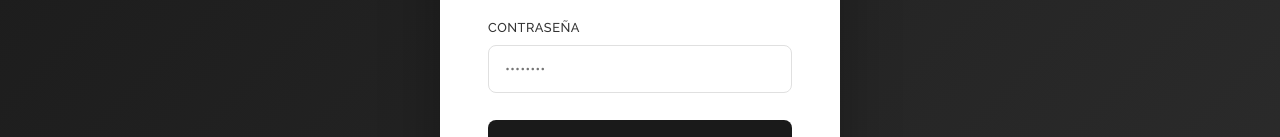
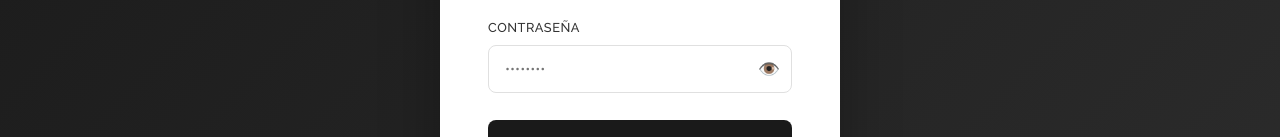
Before and after one commit to javierbolivia/festejia, a Next.js app: page /login in a window 1280 px wide. Shown: the part 351-488 px from the top of the page. Built offline with nearby package versions, Linux system fonts and the light colour scheme.

Commit message:
Agregar ojo para ver/ocultar contraseña en login

```diff
--- a/app/login/page.js
+++ b/app/login/page.js
@@ -5,6 +5,7 @@ import { supabase } from '../../lib/supabase'
 export default function Login() {
   const [email, setEmail] = useState('')
   const [password, setPassword] = useState('')
+  const [showPass, setShowPass] = useState(false)
   const [loading, setLoading] = useState(false)
   const [error, setError] = useState('')
 
@@ -53,13 +54,22 @@ export default function Login() {
             </div>
             <div className="form-group">
               <label>Contraseña</label>
+              <div style={{position: 'relative'}}>
                 <input
-                type="password"
+                  type={showPass ? 'text' : 'password'}
                   value={password}
                   onChange={(e) => setPassword(e.target.value)}
                   placeholder="••••••••"
                   required
                 />
+                <button
+                  type="button"
+                  onClick={() => setShowPass(!showPass)}
+                  style={{position: 'absolute', right: '12px', top: '50%', transform: 'translateY(-50%)', background: 'none', border: 'none', cursor: 'pointer', fontSize: '1.1rem'}}
+                >
+                  {showPass ? '🙈' : '👁️'}
+                </button>
+              </div>
             </div>
             <button type="submit" className="login-btn" disabled={loading}>
               {loading ? 'Ingresando...' : 'Ingresar'}
```
Lines whose indentation alone changed are shown as unchanged.
